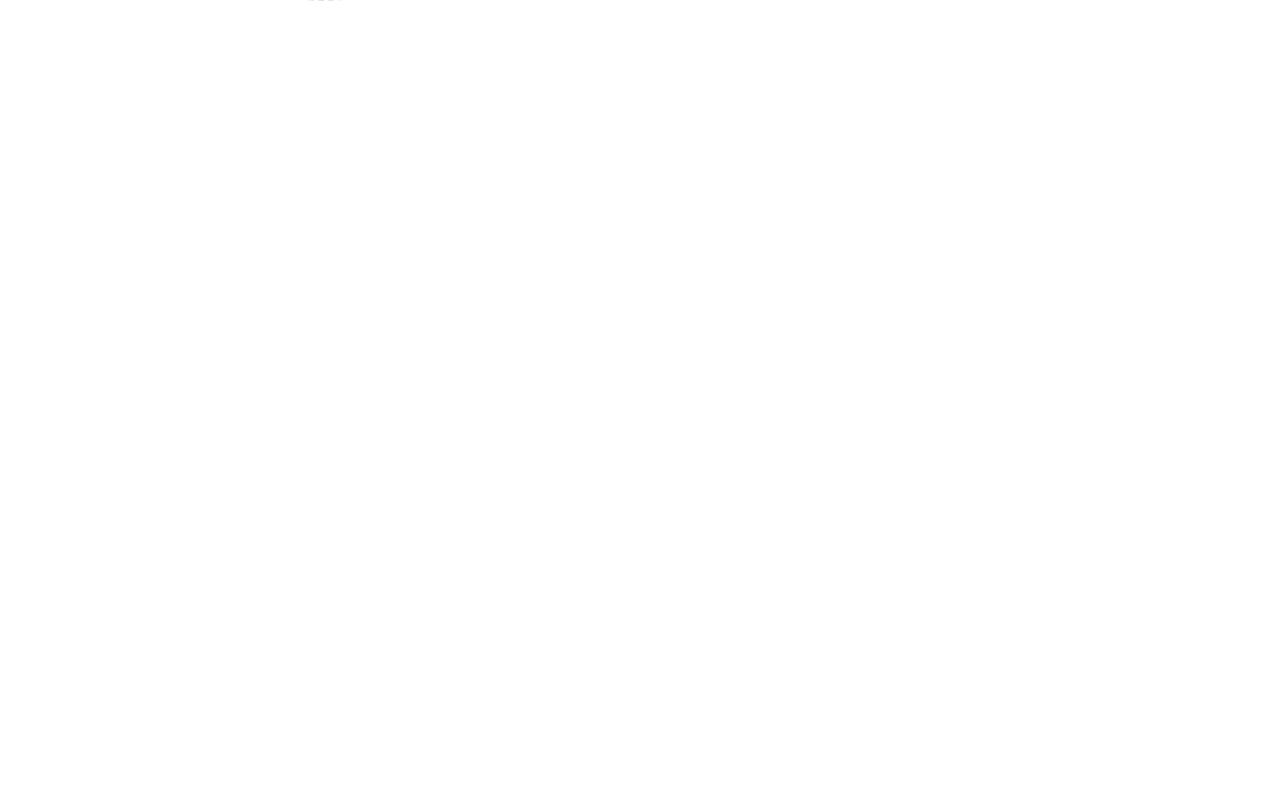
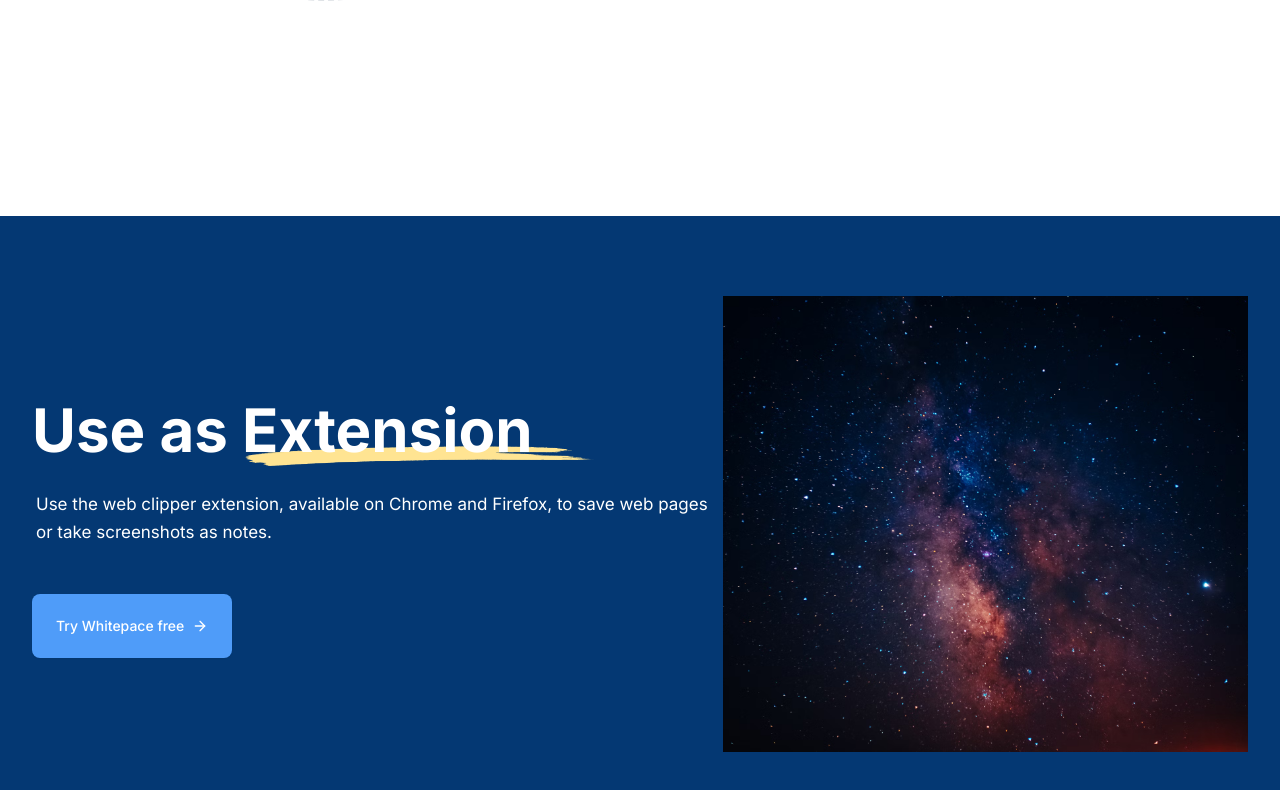
Before and after one commit to MarkMPW/whitespace, a Next.js app: page / in a window 1280 px wide. Shown: the part 1991-2781 px from the top of the page. Before the commit the page ends 2207 px from the top, so only its background shows below. Built offline with nearby package versions, Linux system fonts and the light colour scheme.

Commit message:
create: extension section

```diff
--- a/app/page.tsx
+++ b/app/page.tsx
@@ -1,4 +1,5 @@
 import Content from "@/components/Content";
+import Extension from "@/components/Extension";
 import HeroSection from "@/components/HeroSection";
 import Navbar from "@/components/Navbar";
 import WorkManagement from "@/components/WorkManagement";
@@ -10,6 +11,7 @@
       <HeroSection />
       <Content />
       <WorkManagement />
+      <Extension />
     </section>
   );
 }
--- /dev/null
+++ b/components/Extension.tsx
@@ -0,0 +1,27 @@
+import React from "react";
+import SectionLayout from "./SectionLayout";
+import { Button } from "./ui/button";
+import { ArrowRight } from "lucide-react";
+
+const Extension = () => {
+  return (
+    <SectionLayout
+      title="Use as Extension"
+      description="Use the web clipper extension, available on Chrome and Firefox, to save web pages or take screenshots as notes."
+      titleHighlight
+      titleHighlightClassName="md:right-32 sm:bottom-1"
+      ventorClassName="w-[250px] sm:w-[250px] lg:w-[350px] lg:h-[20px]"
+      image={{
+        src: "/space-3.png",
+        alt: "space 3",
+      }}
+      className="bg-primary text-white"
+    >
+      <Button size="xl" className="bg-primary-light text-white mt-12 p-8">
+        Try Whitepace free <ArrowRight />
+      </Button>
+    </SectionLayout>
+  );
+};
+
+export default Extension;
--- a/components/SectionLayout.tsx
+++ b/components/SectionLayout.tsx
@@ -15,8 +15,11 @@
   title: string;
   titleBoxClassName?: string;
   titleHighlight?: boolean;
+  titleHighlightClassName?: string;
+  ventorClassName?: string;
+  ventorMdClassName?: string;
   description: string;
-  buttonText: string;
+  buttonText?: string;
   buttonIcon?: React.ReactNode;
   buttonClassName?: string;
   image: {
@@ -33,6 +36,9 @@
   title,
   titleBoxClassName,
   titleHighlight,
+  titleHighlightClassName,
+  ventorClassName,
+  ventorMdClassName,
   description,
   buttonText,
   buttonIcon,
@@ -72,22 +78,33 @@
           )}
         >
           <h1 className="text-4xl leading-tight sm:text-5xl md:text-6xl lg:text-6xl font-bold sm:leading-normal md:leading-snug lg:leading-20 relative">
-            <p className='relative z-10'>{title}</p>
+            <p className="relative z-10">{title}</p>
             {titleHighlight && (
-              <div className="absolute z-0 -bottom-2 right-10 sm:right-20 sm:-bottom-1 md:right-40">
+              <div
+                className={cn(
+                  "absolute z-0 -bottom-2 right-10 sm:right-20 sm:-bottom-1 md:right-40",
+                  titleHighlightClassName
+                )}
+              >
                 <Image
                   src="/vertor.png"
                   alt="ventor"
                   width={450}
                   height={500}
-                  className="block lg:block sm:block md:hidden w-[250px] sm:w-[350px] lg:w-[450px]"
+                  className={cn(
+                    "block lg:block sm:block md:hidden w-[250px] sm:w-[350px] lg:w-[450px]",
+                    ventorClassName
+                  )}
                 />
                 <Image
                   src="/vertor-md.png"
                   alt="ventor md"
                   width={200}
                   height={200}
-                  className="hidden lg:hidden sm:hidden md:block"
+                  className={cn(
+                    "hidden lg:hidden sm:hidden md:block",
+                    ventorMdClassName
+                  )}
                 />
               </div>
             )}
```
Also changed, not shown: public/space-3.png (added).
